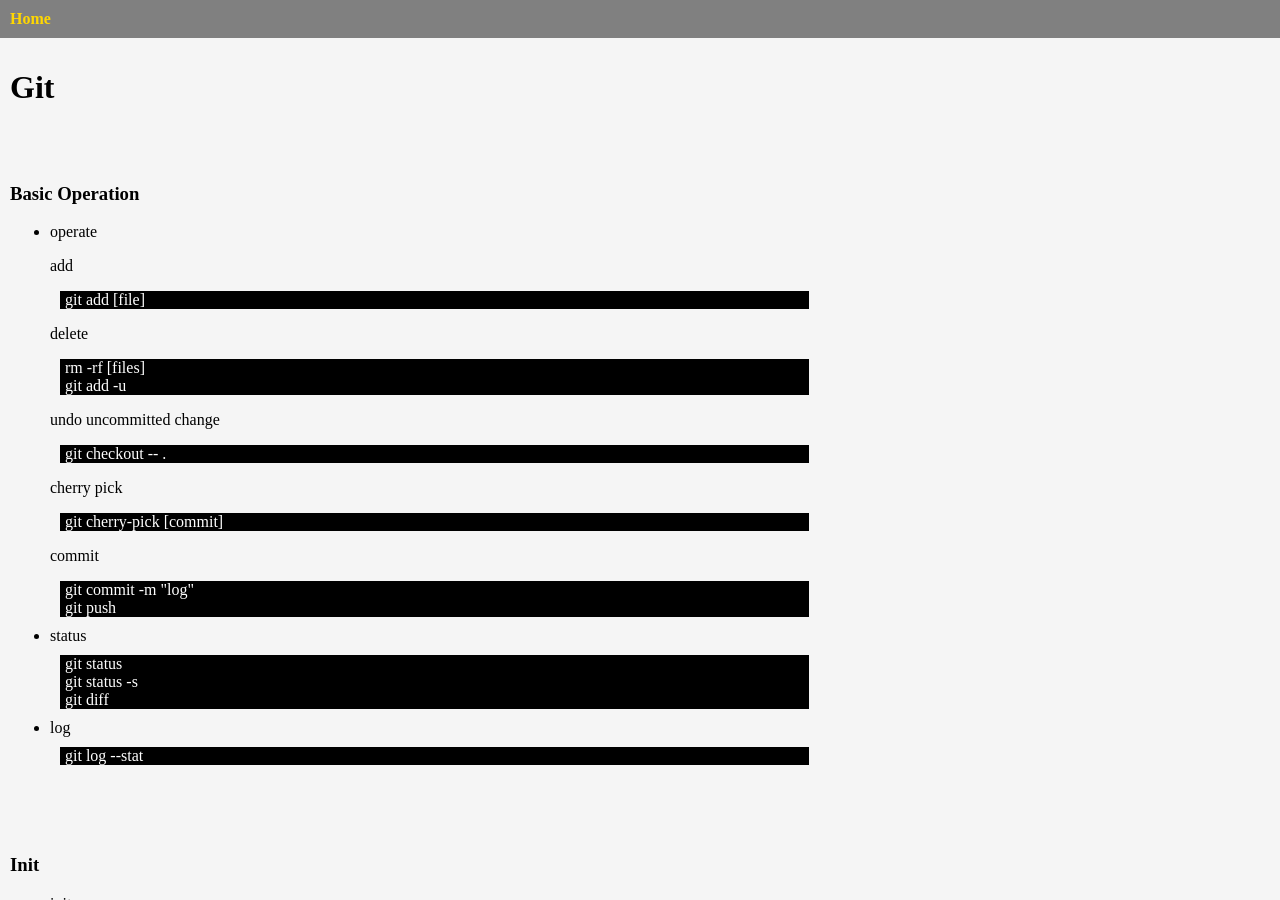
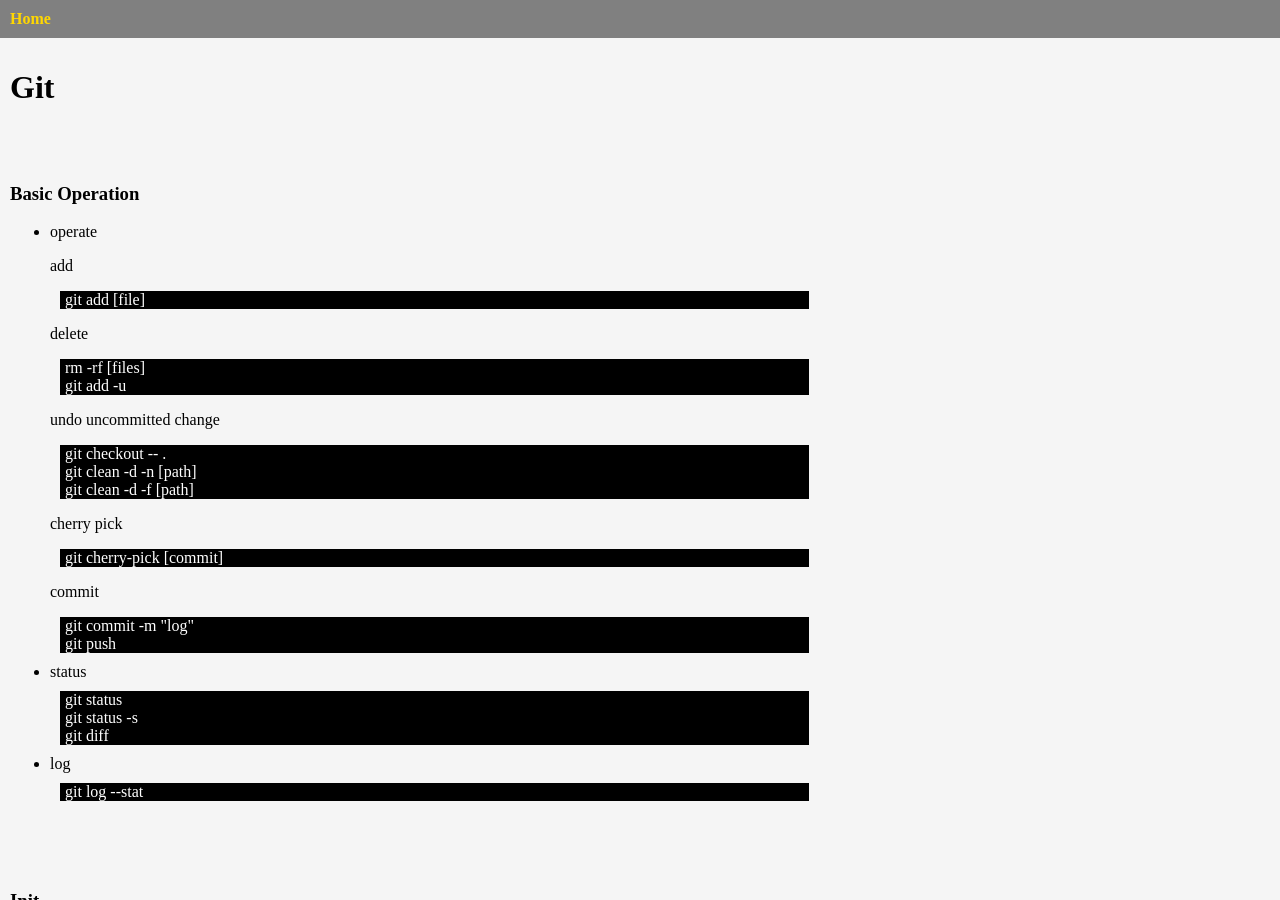
Before and after one commit to czarsir/sir, a Jekyll site: the page built from _posts/tool/2017-12-20-git.html, in a window 1280 px wide and 900 px high. Built offline with Jekyll 4.4.1, drawn with Linux system fonts in a browser that asks for light colours.

Commit message:
[git] clean uncommitted new files

```diff
--- a/_posts/tool/2017-12-20-git.html
+++ b/_posts/tool/2017-12-20-git.html
@@ -21,6 +21,8 @@ li {
 <div class="cmd">git add -u</div>
 <p>undo uncommitted change</p>
 <div class="cmd">git checkout -- .</div>
+<div class="cmd">git clean -d -n [path]</div>
+<div class="cmd">git clean -d -f [path]</div>
 <p>cherry pick</p>
 <div class="cmd">git cherry-pick [commit]</div>
 <p>commit</p>
```
